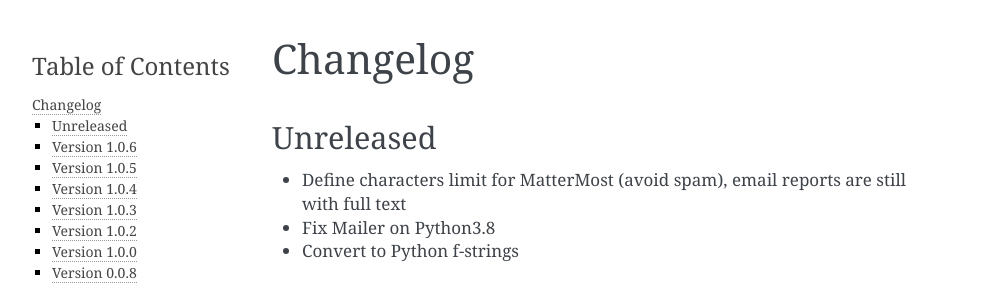
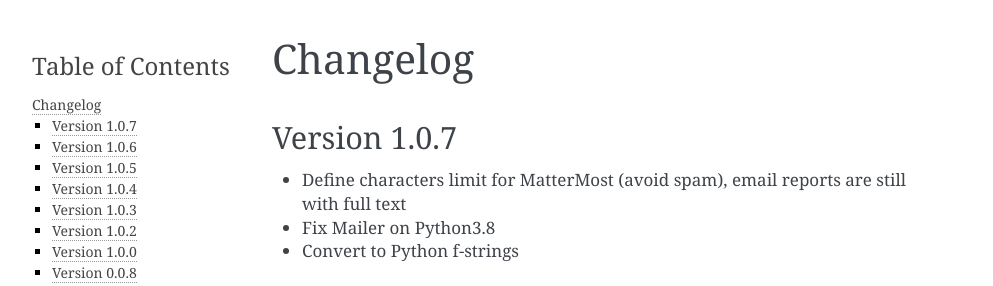
Before and after one commit to dbaio/loganom, a Sphinx documentation site: the page built from docs/changelog.rst, in a window 1280 px wide. Shown: the top 286 px of the page, without its empty margins (148-1141 px from the left). Built offline with Sphinx 7.4.7, drawn with Linux system fonts in a browser that asks for light colours.

Commit message:
Update to 1.0.7

```diff
--- a/docs/changelog.rst
+++ b/docs/changelog.rst
@@ -1,8 +1,8 @@
 Changelog
 =========
 
-Unreleased
-----------
+Version 1.0.7
+-------------
 
 * Define characters limit for MatterMost (avoid spam), email reports are still
   with full text
--- a/docs/conf.py
+++ b/docs/conf.py
@@ -22,7 +22,7 @@ copyright = '2020, Danilo G. Baio'
 author = 'Danilo G. Baio'
 
 # The full version, including alpha/beta/rc tags
-release = '1.0.6'
+release = '1.0.7'
 
 
 # -- General configuration ---------------------------------------------------
--- a/setup.py
+++ b/setup.py
@@ -7,7 +7,7 @@ with open("README.rst", "r") as fh:
 
 setup(
     name="loganom",
-    version="1.0.6",
+    version="1.0.7",
     author="Danilo G. Baio",
     author_email="dbaio@bsd.com.br",
     description="Log analyzer to discover anomalies",
```
